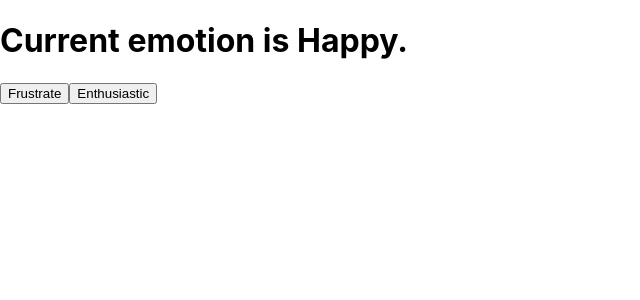
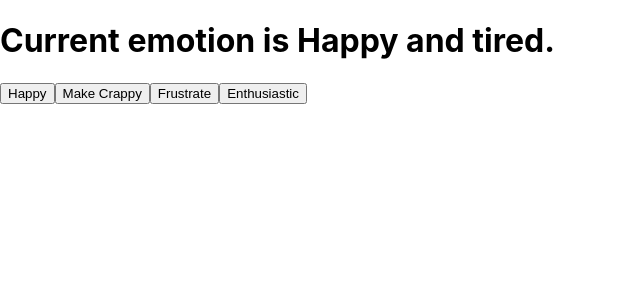
Before and after one commit to mbechethedon/react101, a React (Create React App) app: page / in a window 1280 px wide. Shown: the top 300 px of the page, without its empty margins (0-640 px from the left). Built offline with nearby package versions, Linux system fonts and the light colour scheme.

Commit message:
Working with useEffect

```diff
--- a/src/App.js
+++ b/src/App.js
@@ -1,4 +1,4 @@
-import React, { useState } from "react";
+import React, { useState, useEffect } from "react";
 import './App.css';
 
 
@@ -8,14 +8,24 @@ import './App.css';
 function App() {
 
   const [emotion, setEmotion] = useState("Happy");
+  const [secondary, setSecondary] = useState("tired");
+  useEffect(()=>{
+console.log(`It's ${emotion} around here!`);
+  },[emotion]);
+
+  useEffect(()=>{
+console.log(`It's ${secondary} around here!`);
+  },[secondary]);
 
 
   return(
     <>
 
-   <h1>Current emotion is {emotion}.</h1>
-   <button onClick={()=>setEmotion("frustrated")}> Frustrate</button>
-    <button onClick={()=>setEmotion("enthusiastic")}> Enthusiastic</button>
+   <h1>Current emotion is {emotion} and {secondary}.</h1>
+   <button onClick={()=>setEmotion("Happy")}> Happy</button>
+    <button onClick={()=>setSecondary("Crappy")}> Make Crappy</button>
+   <button onClick={()=>setEmotion("Frustrated")}> Frustrate</button>
+    <button onClick={()=>setEmotion("Enthusiastic")}> Enthusiastic</button>
     </>
 
   );
```
